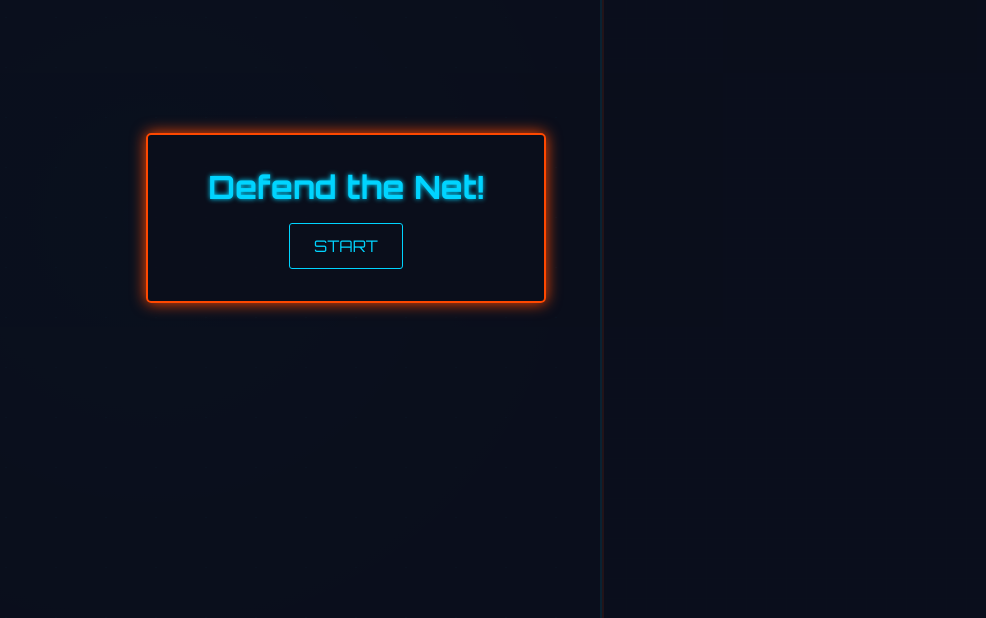
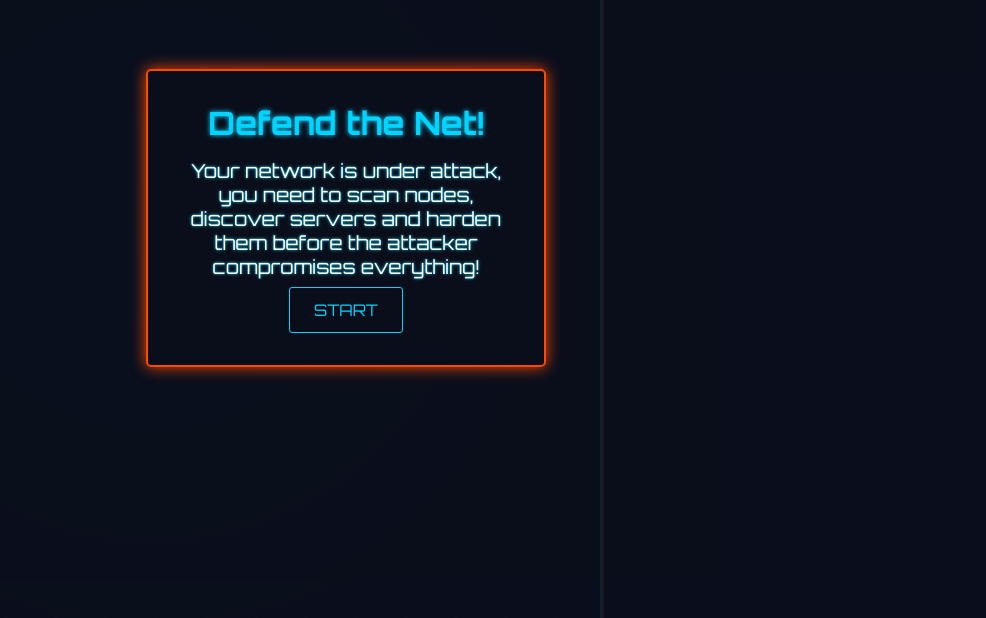
Before and after one commit to mr-r3b00t/defend_the_net, a plain HTML site: page index.html in a window 1280 px wide. Shown: the part 182-800 px from the top of the page, without its empty margins (294-1280 px from the left). Drawn offline with nearby package versions, Linux system fonts and the light colour scheme.

Commit message:
Update index.html

```diff
--- a/index.html
+++ b/index.html
@@ -256,6 +256,7 @@
     <div id="intro-modal" class="modal" style="display: flex;">
         <div class="modal-content">
             <h2>Defend the Net!</h2>
+            <p>Your network is under attack, you need to scan nodes, discover servers and harden them before the attacker compromises everything!</p>
             <button class="start-button" onclick="startGame()">START</button>
         </div>
     </div>
```
